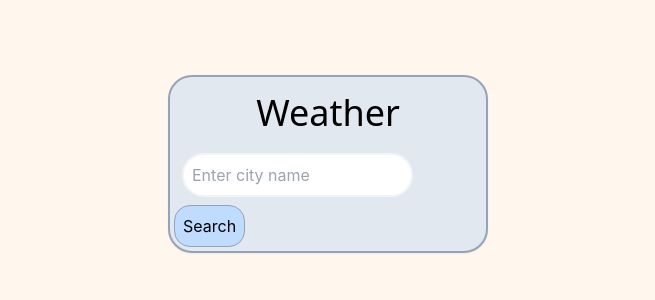
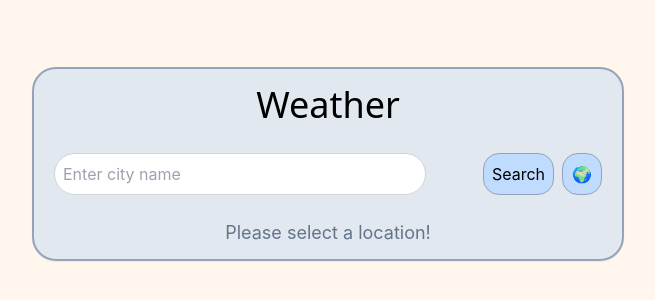
Before and after one commit to MindOfBear/WeatherApp, a React (Create React App) app in the folder frontend/: page / in a window 1280 px wide. Shown: the part 236-536 px from the top of the page, without its empty margins (312-967 px from the left). Built offline with nearby package versions, Linux system fonts and the light colour scheme.

Commit message:
Fixed some design issues

```diff
--- a/frontend/src/components/WeatherComponent.js
+++ b/frontend/src/components/WeatherComponent.js
@@ -22,19 +22,33 @@ function WeatherComponent() {
 
   return (
     <div className='h-screen flex justify-center items-center bg-orange-50'>
-      <div className='bg-slate-200 sm:w-1/4 rounded-3xl p-1 shadow-sm border-2 border-slate-400'>
+      <div className='bg-slate-200  rounded-3xl p-1 shadow-sm border-2 border-slate-400'>
         <h1 className='text-center p-3 font-sans text-4xl'>Weather</h1>
-        <div className='justify-center items-center'>
+        <div className="grid grid-cols-2 items-center gap-4 p-4">
           <input
-          className='sm:w-3/4 p-2 m-2 rounded-3xl border-gray-100 border-2'
+            className="p-2 sm:w-[140%] w-[120%] rounded-3xl border border-gray-300 justify-self-start"
             type="text"
             value={city}
             onChange={handleInputChange}
             placeholder="Enter city name"
           />
-        <button className='bg-blue-200 border border-slate-400 rounded-2xl p-2' onClick={getWeather}>Search</button>
+          <div className="flex justify-end gap-2">
+            <button
+              className="bg-blue-200 border border-slate-400 rounded-2xl p-2"
+              onClick={getWeather}
+            >
+              Search
+            </button>
+            <button
+              className="bg-blue-200 border border-slate-400 rounded-2xl p-2 w-10"
+              onClick={getWeather}
+            >
+              🌍
+            </button>
           </div>
-        {weatherData && (
+        </div>
+        {weatherData ? (
+          weatherData && (
             <div className='grid grid-cols-2 gap-2 items-center text-center font-sans text-lg'>
 
               <div className='bg-blue-50 w-46 h-32 rounded-2xl border-2 border-blue-200 text-center flex items-center justify-center text-4xl'>
@@ -54,8 +68,10 @@ function WeatherComponent() {
               </div>
 
             </div>
+            )
+        ) : (
+          <div className='text-center text-slate-500 p-2 text-lg'>Please select a location!</div>
         )}
-
         {/* toDo: load metadata dynamic */}
 
       </div>
```
Lines whose indentation alone changed are shown as unchanged.
